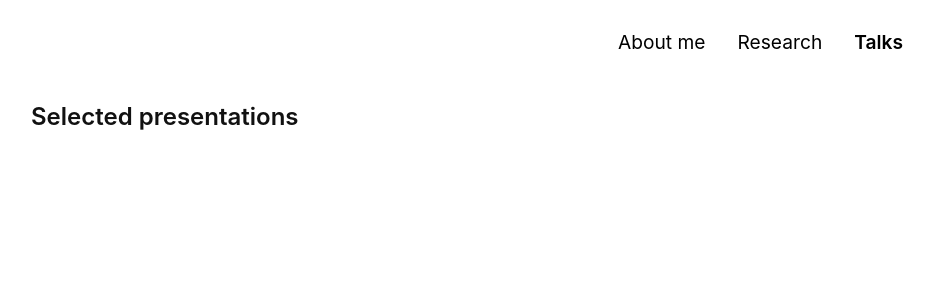
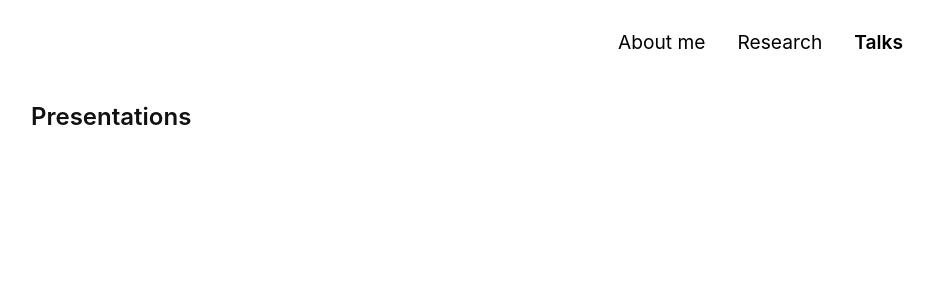
Before and after one commit to Jonghwap/Jonghwap.github.io, a Jekyll site: the page built from talks.md, in a window 1280 px wide. Shown: the top 300 px of the page, without its empty margins (209-1143 px from the left). Built offline with Jekyll 4.4.1, drawn with Linux system fonts in a browser that asks for light colours; a style sheet for code colours, icons or effects is not loaded.

Commit message:
Update talks.md

```diff
--- a/talks.md
+++ b/talks.md
@@ -5,4 +5,4 @@ permalink: /talks/
 hide_profile: true
 ---
 
-## Selected presentations
+## Presentations
```
